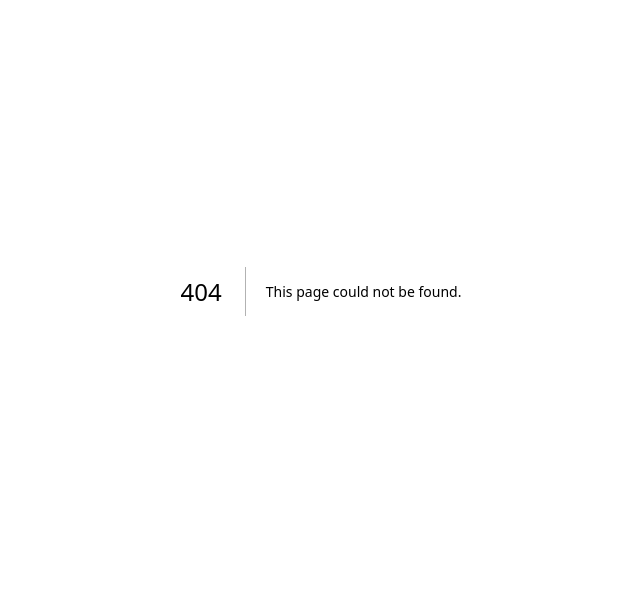
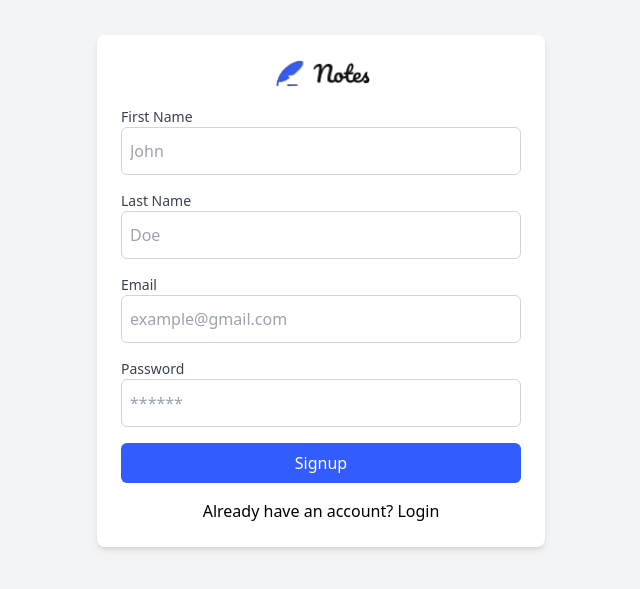
Before and after one commit to Faruqoloyede/AI-Note_App, a Next.js app: page /register in a window 1280 px wide. Before the commit this address had no page. Shown: the part 109-698 px from the top of the page, without its empty margins (319-959 px from the left). Built offline with nearby package versions, Linux system fonts and the light colour scheme.

Commit message:
added login & signup page

```diff
--- /dev/null
+++ b/app/dashboard/page.tsx
@@ -0,0 +1,18 @@
+import React from 'react'
+import AllNotes from "@/components/AllNotes";
+import Sidebar from "@/components/Sidebar";
+import Topbar from "@/components/Topbar";
+
+const page = () => {
+  return (
+    <div className="flex">
+    <Sidebar />
+    <div className="flex flex-col flex-1">
+    <Topbar title='All Notes' />
+    <AllNotes />
+    </div>
+  </div>
+  )
+}
+
+export default page
--- /dev/null
+++ b/app/login/page.tsx
@@ -0,0 +1,60 @@
+'use client';
+
+import Image from 'next/image';
+import Link from 'next/link';
+import React, { useState } from 'react';
+
+const Login = () => {
+  const [formData, setFormData] = useState({
+    email: '',
+    password: '',
+  });
+
+  const handleChange = (e: React.ChangeEvent<HTMLInputElement>) => {
+    const { name, value } = e.target;
+    setFormData((prev) => ({
+      ...prev,
+      [name]: value,
+    }));
+  };
+
+
+  return (
+    <div className="min-h-screen flex items-center justify-center bg-gray-100">
+      <div className="bg-white shadow-md rounded-lg p-6 w-full max-w-md">
+        <div className="flex items-center justify-center">
+            <Image src='/logo.png'height={1000} width={100} alt="logo" />
+        </div>
+        <form  className="space-y-4 mt-5">
+          <div>
+            <label
+              htmlFor="email"
+              className="block text-sm font-medium text-gray-700"
+            >
+              Email
+            </label>
+           <input type="email" id='email' name='email' placeholder='example@gmail.com' value={formData.email} onChange={handleChange} className='w-full h-[3rem] border border-gray-300 p-2 rounded-md focus:outline-none' />
+          </div>
+          <div>
+            <label
+              htmlFor="password"
+              className="block text-sm font-medium text-gray-700"
+            >
+              Password
+            </label>
+            <input type="password" id='password' placeholder='******'  value={formData.password} onChange={handleChange} className='w-full h-[3rem] border border-gray-300 p-2 rounded-md focus:outline-none' />
+          </div>
+          <button
+            type="submit"
+            className="w-full bg-blue text-white py-2 rounded-md hover:bg-blue-600 focus:outline-none focus:ring-2 focus:ring-blue-500"
+          >
+            Signup
+          </button>
+          <p className="text-center text-[16px] text-">Don't have an account? <Link href='/register'>Register</Link></p>
+        </form>
+      </div>
+    </div>
+  );
+};
+
+export default Login;
--- a/app/page.tsx
+++ b/app/page.tsx
@@ -1,15 +1,8 @@
-import AllNotes from "@/components/AllNotes";
-import Sidebar from "@/components/Sidebar";
-import Topbar from "@/components/Topbar";
 
 export default function Home() {
   return (
-    <div className="flex">
-      <Sidebar />
-      <div className="flex flex-col flex-1">
-      <Topbar title='All Notes' />
-      <AllNotes />
-      </div>
+    <div>
+
     </div>
   );
 }
--- /dev/null
+++ b/app/register/page.tsx
@@ -0,0 +1,98 @@
+'use client';
+
+import Image from 'next/image';
+import Link from 'next/link';
+import React, { useState } from 'react';
+
+const Signup = () => {
+  const [formData, setFormData] = useState({
+    firstname: '',
+    lastname: '',
+    email: '',
+    password: '',
+  });
+
+  const handleChange = (e: React.ChangeEvent<HTMLInputElement>) => {
+    const { name, value } = e.target;
+    setFormData((prev) => ({
+      ...prev,
+      [name]: value,
+    }));
+  };
+
+
+  return (
+    <div className="min-h-screen flex items-center justify-center bg-gray-100">
+      <div className="bg-white shadow-md rounded-lg p-6 w-full max-w-md">
+        <div className="flex items-center justify-center">
+            <Image src='/logo.png'height={1000} width={100} alt="logo" />
+        </div>
+        <form  className="space-y-4 mt-5">
+          <div>
+            <label
+              htmlFor="firstname"
+              className="block text-sm font-medium text-gray-700"
+            >
+              First Name
+            </label>
+            <input
+              type="text"
+              id="firstname"
+              name="firstname"
+              value={formData.firstname}
+              onChange={handleChange}
+              required
+              className="w-full h-[3rem] border border-gray-300 p-2 rounded-md focus:outline-none"
+              placeholder="John"
+            />
+          </div>
+          <div>
+            <label
+              htmlFor="lastname"
+              className="block text-sm font-medium text-gray-700"
+            >
+              Last Name
+            </label>
+            <input
+              type="text"
+              id="lastname"
+              name="lastname"
+              value={formData.lastname}
+              onChange={handleChange}
+              required
+              className="w-full h-[3rem] border border-gray-300 p-2 rounded-md focus:outline-none"
+              placeholder="Doe"
+            />
+          </div>
+          <div>
+            <label
+              htmlFor="email"
+              className="block text-sm font-medium text-gray-700"
+            >
+              Email
+            </label>
+           <input type="email" id='email' name='email' placeholder='example@gmail.com' value={formData.email} onChange={handleChange} className='w-full h-[3rem] border border-gray-300 p-2 rounded-md focus:outline-none' />
+          </div>
+          <div>
+            <label
+              htmlFor="password"
+              className="block text-sm font-medium text-gray-700"
+            >
+              Password
+            </label>
+            <input type="password" id='password' placeholder='******'  value={formData.password} onChange={handleChange} className='w-full h-[3rem] border border-gray-300 p-2 rounded-md focus:outline-none' />
+          </div>
+          <button
+            type="submit"
+            className="w-full bg-blue text-white py-2 rounded-md hover:bg-blue-600 focus:outline-none focus:ring-2 focus:ring-blue-500"
+          >
+            Signup
+          </button>
+          <p className="text-center text-[16px] text-">Already have an account? <Link href='/login'>Login</Link></p>
+        </form>
+      </div>
+    </div>
+  );
+};
+
+export default Signup;
--- a/components/AllNotes.tsx
+++ b/components/AllNotes.tsx
@@ -6,24 +6,38 @@ const AllNotes = () => {
         {
             id: 'note_1',
             title: 'First day in school',
-            content: 'Lorem, ipsum dolor sit amet consectetur adipisicing elit. Neque deserunt modi nihil eligendi natus nostrum placeat similique cum a beatae. Lorem ipsum, dolor sit amet consectetur adipisicing elit. Recusandae adipisci harum vitae eum voluptas quod hic asperiores, dolorem nam sint consequuntur cum distinctio earum suscipit, aliquam blanditiis commodi laborum. Quo, eius earum autem hic illo libero fugiat dolorem rem molestias.'
+            content: 'Lorem, ipsum dolor sit amet consectetur adipisicing elit. Neque deserunt modi nihil eligendi natus nostrum placeat similique cum a beatae. Lorem ipsum, dolor sit amet consectetur adipisicing elit. Recusandae adipisci harum vitae eum voluptas quod hic asperiores, dolorem nam sint consequuntur cum distinctio earum suscipit, aliquam blanditiis commodi laborum. Quo, eius earum autem hic illo libero fugiat dolorem rem molestias.',
+            date: new Date().toISOString()
         },
         {
             id: 'note_2',
             title: 'Chemistry class',
-            content: 'Lorem, ipsum dolor sit amet consectetur adipisicing elit. Neque deserunt modi nihil eligendi natus nostrum placeat similique cum a beatae. Lorem ipsum, dolor sit amet consectetur adipisicing elit. Recusandae adipisci harum vitae eum voluptas quod hic asperiores, dolorem nam sint consequuntur cum distinctio earum suscipit, aliquam blanditiis commodi laborum. Quo, eius earum autem hic illo libero fugiat dolorem rem molestias.'
+            content: 'Lorem, ipsum dolor sit amet consectetur adipisicing elit. Neque deserunt modi nihil eligendi natus nostrum placeat similique cum a beatae. Lorem ipsum, dolor sit amet consectetur adipisicing elit. Recusandae adipisci harum vitae eum voluptas quod hic asperiores, dolorem nam sint consequuntur cum distinctio earum suscipit, aliquam blanditiis commodi laborum. Quo, eius earum autem hic illo libero fugiat dolorem rem molestias.',
+            date: new Date().toISOString()
         },
         {
             id: 'note_3',
             title: 'Nextjs documentation',
-            content: 'Lorem, ipsum dolor sit amet consectetur adipisicing elit. Neque deserunt modi nihil eligendi natus nostrum placeat similique cum a beatae. Lorem ipsum, dolor sit amet consectetur adipisicing elit. Recusandae adipisci harum vitae eum voluptas quod hic asperiores, dolorem nam sint consequuntur cum distinctio earum suscipit, aliquam blanditiis commodi laborum. Quo, eius earum autem hic illo libero fugiat dolorem rem molestias.'
+            content: 'Lorem, ipsum dolor sit amet consectetur adipisicing elit. Neque deserunt modi nihil eligendi natus nostrum placeat similique cum a beatae. Lorem ipsum, dolor sit amet consectetur adipisicing elit. Recusandae adipisci harum vitae eum voluptas quod hic asperiores, dolorem nam sint consequuntur cum distinctio earum suscipit, aliquam blanditiis commodi laborum. Quo, eius earum autem hic illo libero fugiat dolorem rem molestias.',
+            date: new Date().toISOString()
         },
         {
             id: 'note_4',
             title: 'React Hookss',
-            content: 'Lorem, ipsum dolor sit amet consectetur adipisicing elit. Neque deserunt modi nihil eligendi natus nostrum placeat similique cum a beatae. Lorem ipsum, dolor sit amet consectetur adipisicing elit. Recusandae adipisci harum vitae eum voluptas quod hic asperiores, dolorem nam sint consequuntur cum distinctio earum suscipit, aliquam blanditiis commodi laborum. Quo, eius earum autem hic illo libero fugiat dolorem rem molestias.'
+            content: 'Lorem, ipsum dolor sit amet consectetur adipisicing elit. Neque deserunt modi nihil eligendi natus nostrum placeat similique cum a beatae. Lorem ipsum, dolor sit amet consectetur adipisicing elit. Recusandae adipisci harum vitae eum voluptas quod hic asperiores, dolorem nam sint consequuntur cum distinctio earum suscipit, aliquam blanditiis commodi laborum. Quo, eius earum autem hic illo libero fugiat dolorem rem molestias.',
+            date: new Date().toISOString()
         },
     ]
+
+    const formateDate = (date: string)=>{
+        return new Date(date).toLocaleDateString('en-us',{
+            month: 'long',
+            day:'numeric',
+            year: 'numeric'
+        })
+    }
+
+    const currentDate = formateDate(new Date().toISOString());
 
   return (
     <div className='bg-white py-6 px-6 dark:bg-secondary'>
@@ -32,12 +46,15 @@ const AllNotes = () => {
                 <Link href='/create' className='text-4xl text-[#B9E6FE] bg-white dark:bg-[#222530] dark:text-white rounded-[50%] border-[#B9E6FE]  px-4 py-2 text-center'>+</Link>
             </div>
             {notes.length === 0 ? <h1>You Don't have any saved note</h1> : (
-                notes.map(({id, title, content})=>(
+                notes.map(({id, title, content, date})=>(
                     <Link href='/fullnote'>
                         <div key={id} className='relative bg-[#FCFCFD] dark:bg-[#222530] dark:border-[#222530] dark:text-white border-2 border-[#E4E7EC] flex flex-col h-[250px]  max-sm:w-full rounded-md'>
                         <div className='flex flex-col items-center p-4'>
                             <h4 className='font-bold text-xl'>{title}</h4>
                             <p className='text-center mt-5'>{content.substring(0, 100)}</p>
+                        </div>
+                        <div className='flex items-start justify-center mt-12'>
+                        {formateDate(date)}
                         </div>
                         </div>
                     </Link>
```
